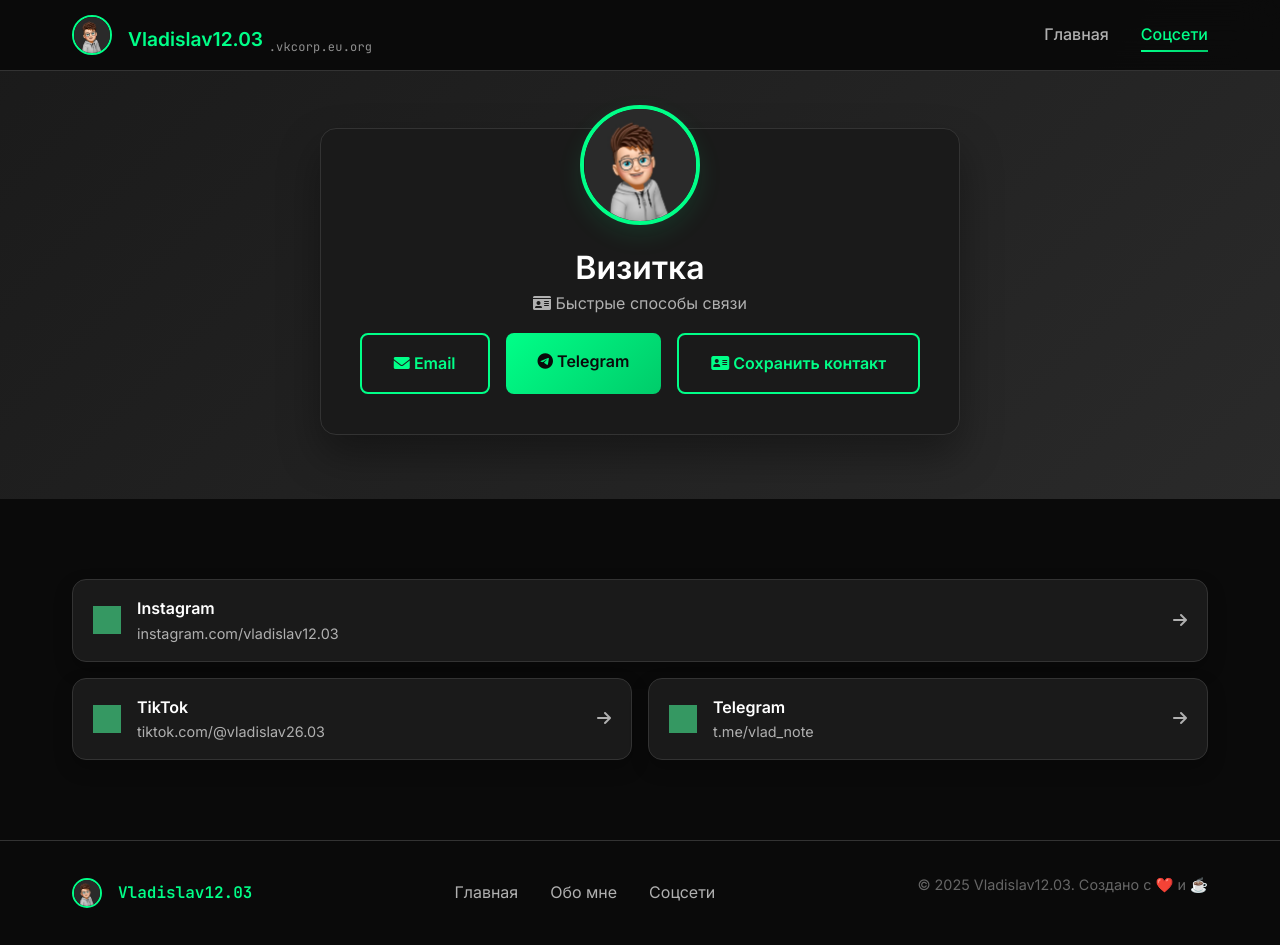
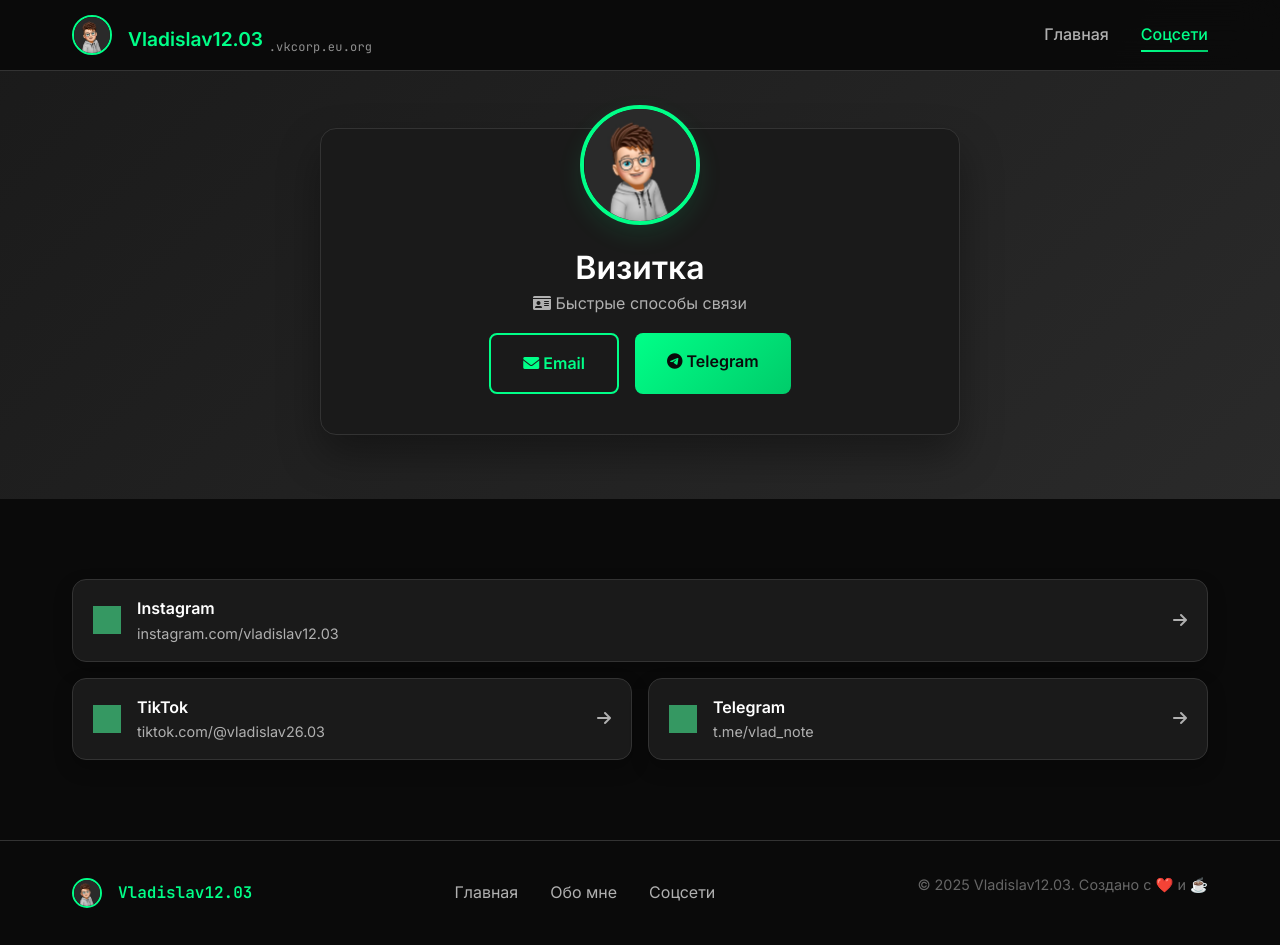
Before and after one commit to vladislav12-03/vladislav12-03, a plain HTML site: page nfc.html in a window 1280 px wide. Drawn offline with Linux system fonts and the light colour scheme; grey boxes are pictures that could not be loaded.

Commit message:
Remove 'Save Contact' button from profile actions

```diff
--- a/nfc.html
+++ b/nfc.html
@@ -38,7 +38,6 @@
 				<div class="profile-actions" style="flex-wrap:wrap;">
 					<a class="btn btn-secondary" href="mailto:vladislav.kostiuk26@icloud.com"><i class="fas fa-envelope"></i> Email</a>
 					<a class="btn btn-primary" href="https://t.me/vlad_note" target="_blank"><i class="fab fa-telegram"></i> Telegram</a>
-					<a class="btn btn-secondary" href="vladislav.vcf"><i class="fas fa-address-card"></i> Сохранить контакт</a>
 				</div>
 			</div>
 		</div>
```
